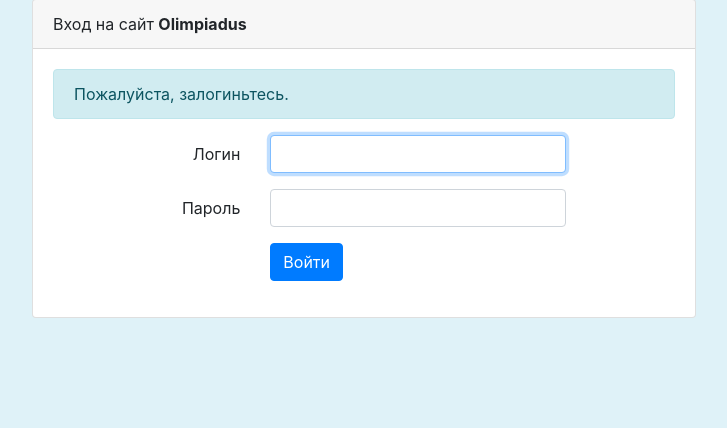
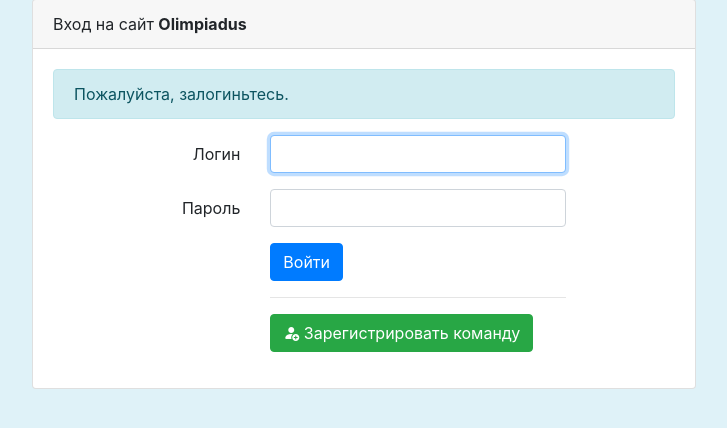
Before and after one commit to misha143/mathematical_olympiads, a Django app: page /auth/login/ in a window 1280 px wide. Shown: the part 219-647 px from the top of the page, without its empty margins (276-1003 px from the left). Run offline with Django 4.2, Linux system fonts and the light colour scheme.

Commit message:
обновил

```diff
--- a/mathematical_olympiads/templates/base.html
+++ b/mathematical_olympiads/templates/base.html
@@ -5,7 +5,7 @@
     <meta charset="utf-8">
     <meta name="viewport" content="width=device-width, initial-scale=1.0, shrink-to-fit=no">
     <title>{% block title %}{% endblock %} | {{ name_of_site }}</title>
-    <link rel="stylesheet" href="https://cdn.jsdelivr.net/npm/bootstrap-icons@1.5.0/font/bootstrap-icons.css">
+    <link rel="stylesheet" href="https://cdn.jsdelivr.net/npm/bootstrap-icons@1.10.3/font/bootstrap-icons.min.css">
     {% load static %}
     <link rel="icon" href="{% static 'icon.ico' %}">
     <!-- Bootstrap CSS -->
--- a/mathematical_olympiads/templates/registration/login.html
+++ b/mathematical_olympiads/templates/registration/login.html
@@ -55,13 +55,20 @@
                   Войти
                 </button>
 
+                <br>
+                <hr>
+                <a class="btn btn-success" target="_blank" href="https://docs.google.com/forms/d/e/1FAIpQLScrrAsleWlyAwD407LnisWbgpL526EZo049wRdN00ECKaYY5A/viewform?usp=sharing" role="button"><i class="bi bi-person-fill-add"></i> Зарегистрировать команду</a>
+
+
               </div>
             </div>
           </form>
         </div> <!-- card body -->
       </div> <!-- card -->
     </div> <!-- col -->
+
   </div> <!-- row -->
+
 
 
 </div>
```
